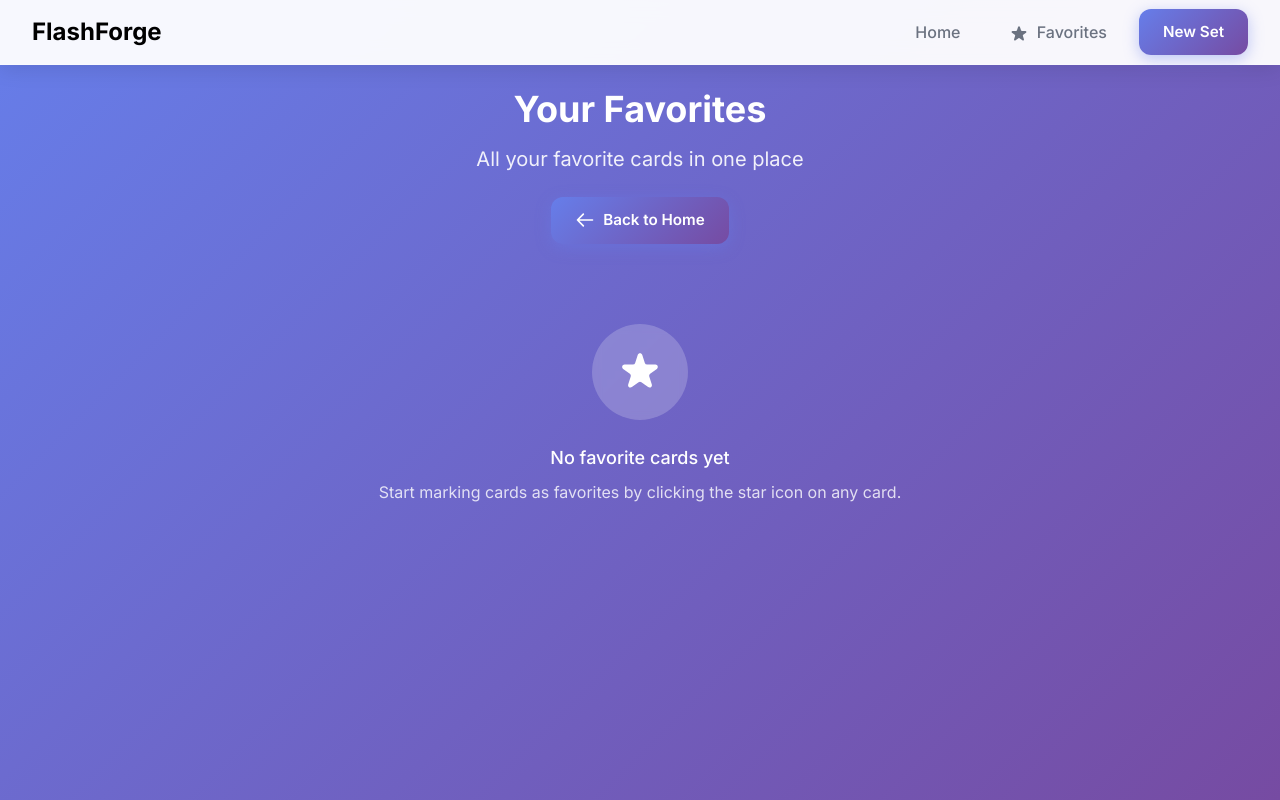
After one commit to NathanielDSmith/Flashforge, a Flask app: page /favorites in a window 1280 px wide. The commit adds this page. Run offline with Flask 3, Linux system fonts and the light colour scheme; some libraries are stand-ins or nearby versions.

Commit message:
Add favorites feature with star functionality and favorites page

```diff
--- a/app.py
+++ b/app.py
@@ -86,10 +86,18 @@ def index():
     """Home page showing all flashcard sets"""
     try:
         data = FlashcardManager.load_data()
-        return render_template('index.html', sets=data['sets'])
+
+        # Count favorite cards
+        favorite_count = 0
+        for flashcard_set in data['sets']:
+            for card in flashcard_set['cards']:
+                if card.get('favorite', False):
+                    favorite_count += 1
+
+        return render_template('index.html', sets=data['sets'], favorite_count=favorite_count)
     except Exception as e:
         flash(f"Error loading flashcard sets: {str(e)}", 'error')
-        return render_template('index.html', sets=[])
+        return render_template('index.html', sets=[], favorite_count=0)
 
 @app.route('/set/new', methods=['GET', 'POST'])
 def new_set():
@@ -178,6 +186,7 @@ def new_card(set_id):
                     'id': FlashcardManager.get_next_id(flashcard_set_in_data['cards']),
                     'question': question,
                     'answer': answer,
+                    'favorite': False,
                     'created_at': datetime.now().isoformat()
                 }
                 flashcard_set_in_data['cards'].append(new_card)
@@ -194,6 +203,67 @@ def new_card(set_id):
     except Exception as e:
         flash(f'Error loading flashcard set: {str(e)}', 'error')
         return redirect(url_for('index'))
+
+@app.route('/card/<int:set_id>/<int:card_id>/toggle-favorite', methods=['POST'])
+def toggle_favorite(set_id, card_id):
+    """Toggle favorite status of a card"""
+    try:
+        data = FlashcardManager.load_data()
+
+        # Find the set and card
+        flashcard_set = None
+        target_card = None
+
+        for set_item in data['sets']:
+            if set_item['id'] == set_id:
+                flashcard_set = set_item
+                for card in set_item['cards']:
+                    if card['id'] == card_id:
+                        target_card = card
+                        break
+                break
+
+        if not flashcard_set or not target_card:
+            return jsonify({'success': False, 'message': 'Card not found'}), 404
+
+        # Toggle favorite status
+        target_card['favorite'] = not target_card.get('favorite', False)
+
+        if FlashcardManager.save_data(data):
+            return jsonify({
+                'success': True,
+                'favorite': target_card['favorite'],
+                'message': 'Card added to favorites!' if target_card['favorite'] else 'Card removed from favorites!'
+            })
+        else:
+            return jsonify({'success': False, 'message': 'Error saving changes'}), 500
+
+    except Exception as e:
+        return jsonify({'success': False, 'message': f'Error: {str(e)}'}), 500
+
+@app.route('/favorites')
+def favorites():
+    """Display all favorite cards from all sets"""
+    try:
+        data = FlashcardManager.load_data()
+        favorite_cards = []
+
+        # Collect all favorite cards with their set information
+        for flashcard_set in data['sets']:
+            for card in flashcard_set['cards']:
+                if card.get('favorite', False):
+                    favorite_cards.append({
+                        'card': card,
+                        'set': {
+                            'id': flashcard_set['id'],
+                            'title': flashcard_set['title']
+                        }
+                    })
+
+        return render_template('favorites.html', favorite_cards=favorite_cards)
+    except Exception as e:
+        flash(f'Error loading favorites: {str(e)}', 'error')
+        return render_template('favorites.html', favorite_cards=[])
 
 @app.route('/set/<int:set_id>/delete', methods=['POST'])
 def delete_set(set_id):
--- a/static/js/flashcard.js
+++ b/static/js/flashcard.js
@@ -220,6 +220,126 @@ function deleteCard(setId, cardId, button) {
     form.submit();
 }
 
+// Favorite toggle function
+function toggleFavorite(setId, cardId, button) {
+    // Prevent event propagation to avoid triggering flip
+    event.stopPropagation();
+
+    // Show loading state
+    const originalClass = button.className;
+    const originalSvg = button.querySelector('svg');
+    const originalSvgClass = originalSvg.className;
+
+    // Show loading spinner
+    button.innerHTML = `
+        <svg class="w-5 h-5 animate-spin text-gray-400" fill="none" viewBox="0 0 24 24">
+            <circle class="opacity-25" cx="12" cy="12" r="10" stroke="currentColor" stroke-width="4"></circle>
+            <path class="opacity-75" fill="currentColor" d="M4 12a8 8 0 018-8V0C5.373 0 0 5.373 0 12h4zm2 5.291A7.962 7.962 0 014 12H0c0 3.042 1.135 5.824 3 7.938l3-2.647z"></path>
+        </svg>
+    `;
+
+    // Make API call
+    fetch(`/card/${setId}/${cardId}/toggle-favorite`, {
+        method: 'POST',
+        headers: {
+            'Content-Type': 'application/json',
+        }
+    })
+    .then(response => {
+        if (!response.ok) {
+            throw new Error(`HTTP error! status: ${response.status}`);
+        }
+        return response.json();
+    })
+    .then(data => {
+        if (data.success) {
+            // Update button appearance based on new favorite status
+            if (data.favorite) {
+                button.className = 'favorite-btn absolute top-2 right-2 text-yellow-500 hover:text-yellow-600 transition-colors z-20';
+                button.innerHTML = `
+                    <svg class="w-5 h-5 fill-current" viewBox="0 0 20 20">
+                        <path d="M9.049 2.927c.3-.921 1.603-.921 1.902 0l1.07 3.292a1 1 0 00.95.69h3.462c.969 0 1.371 1.24.588 1.81l-2.8 2.034a1 1 0 00-.364 1.118l1.07 3.292c.3.921-.755 1.688-1.54 1.118l-2.8-2.034a1 1 0 00-1.175 0l-2.8 2.034c-.784.57-1.838-.197-1.539-1.118l1.07-3.292a1 1 0 00-.364-1.118L2.98 8.72c-.783-.57-.38-1.81.588-1.81h3.461a1 1 0 00.951-.69l1.07-3.292z"/>
+                    </svg>
+                `;
+            } else {
+                button.className = 'favorite-btn absolute top-2 right-2 text-gray-400 hover:text-yellow-600 transition-colors z-20';
+                button.innerHTML = `
+                    <svg class="w-5 h-5 fill-none stroke-current" viewBox="0 0 20 20">
+                        <path d="M9.049 2.927c.3-.921 1.603-.921 1.902 0l1.07 3.292a1 1 0 00.95.69h3.462c.969 0 1.371 1.24.588 1.81l-2.8 2.034a1 1 0 00-.364 1.118l1.07 3.292c.3.921-.755 1.688-1.54 1.118l-2.8-2.034a1 1 0 00-1.175 0l-2.8 2.034c-.784.57-1.838-.197-1.539-1.118l1.07-3.292a1 1 0 00-.364-1.118L2.98 8.72c-.783-.57-.38-1.81.588-1.81h3.461a1 1 0 00.951-.69l1.07-3.292z"/>
+                    </svg>
+                `;
+            }
+
+            // Show success message
+            showNotification(data.message, 'success');
+
+            // Update favorites count on home page if it exists
+            const favoritesLink = document.querySelector('a[href="/favorites"]');
+            if (favoritesLink) {
+                const currentText = favoritesLink.textContent;
+                const match = currentText.match(/Favorites \((\d+)\)/);
+                if (match) {
+                    const currentCount = parseInt(match[1]);
+                    const newCount = data.favorite ? currentCount + 1 : currentCount - 1;
+                    favoritesLink.innerHTML = `
+                        <svg class="w-5 h-5 mr-2" fill="currentColor" viewBox="0 0 20 20">
+                            <path d="M9.049 2.927c.3-.921 1.603-.921 1.902 0l1.07 3.292a1 1 0 00.95.69h3.462c.969 0 1.371 1.24.588 1.81l-2.8 2.034a1 1 0 00-.364 1.118l1.07 3.292c.3.921-.755 1.688-1.54 1.118l-2.8-2.034a1 1 0 00-1.175 0l-2.8 2.034c-.784.57-1.838-.197-1.539-1.118l1.07-3.292a1 1 0 00-.364-1.118L2.98 8.72c-.783-.57-.38-1.81.588-1.81h3.461a1 1 0 00.951-.69l1.07-3.292z"/>
+                        </svg>
+                        Favorites (${newCount})
+                    `;
+                }
+            }
+        } else {
+            // Show error message
+            showNotification(data.message, 'error');
+            // Restore original button state
+            button.className = originalClass;
+            button.innerHTML = `<svg class="${originalSvgClass}" viewBox="0 0 20 20">
+                <path d="M9.049 2.927c.3-.921 1.603-.921 1.902 0l1.07 3.292a1 1 0 00.95.69h3.462c.969 0 1.371 1.24.588 1.81l-2.8 2.034a1 1 0 00-.364 1.118l1.07 3.292c.3.921-.755 1.688-1.54 1.118l-2.8-2.034a1 1 0 00-1.175 0l-2.8 2.034c-.784.57-1.838-.197-1.539-1.118l1.07-3.292a1 1 0 00-.364-1.118L2.98 8.72c-.783-.57-.38-1.81.588-1.81h3.461a1 1 0 00.951-.69l1.07-3.292z"/>
+            </svg>`;
+        }
+    })
+    .catch(error => {
+        console.error('Error:', error);
+        showNotification('Error updating favorite status', 'error');
+        // Restore original button state
+        button.className = originalClass;
+        button.innerHTML = `<svg class="${originalSvgClass}" viewBox="0 0 20 20">
+            <path d="M9.049 2.927c.3-.921 1.603-.921 1.902 0l1.07 3.292a1 1 0 00.95.69h3.462c.969 0 1.371 1.24.588 1.81l-2.8 2.034a1 1 0 00-.364 1.118l1.07 3.292c.3.921-.755 1.688-1.54 1.118l-2.8-2.034a1 1 0 00-1.175 0l-2.8 2.034c-.784.57-1.838-.197-1.539-1.118l1.07-3.292a1 1 0 00-.364-1.118L2.98 8.72c-.783-.57-.38-1.81.588-1.81h3.461a1 1 0 00.951-.69l1.07-3.292z"/>
+        </svg>`;
+    });
+}
+
+// Notification function
+function showNotification(message, type = 'info') {
+    // Create notification element
+    const notification = document.createElement('div');
+    notification.className = `fixed top-4 right-4 z-50 p-4 rounded-lg shadow-lg transition-all duration-300 transform translate-x-full ${
+        type === 'success' ? 'bg-green-500 text-white' :
+        type === 'error' ? 'bg-red-500 text-white' :
+        'bg-blue-500 text-white'
+    }`;
+    notification.textContent = message;
+
+    // Add to page
+    document.body.appendChild(notification);
+
+    // Animate in
+    setTimeout(() => {
+        notification.classList.remove('translate-x-full');
+    }, 100);
+
+    // Remove after 3 seconds
+    setTimeout(() => {
+        notification.classList.add('translate-x-full');
+        setTimeout(() => {
+            if (notification.parentNode) {
+                notification.parentNode.removeChild(notification);
+            }
+        }, 300);
+    }, 3000);
+}
+
 // Initialize when DOM is loaded
 document.addEventListener('DOMContentLoaded', function() {
     // Only initialize if we're on a page with flashcards
--- /dev/null
+++ b/templates/favorites.html
@@ -0,0 +1,77 @@
+{% extends "base.html" %}
+
+{% block title %}FlashForge - Favorites{% endblock %}
+
+{% block content %}
+<div class="px-4 sm:px-6 lg:px-8">
+    <div class="text-center mb-8">
+        <h1 class="text-4xl font-bold text-white mb-4">Your Favorites</h1>
+        <p class="text-xl text-white opacity-90 mb-6">All your favorite cards in one place</p>
+        <a href="{{ url_for('index') }}" class="btn btn-secondary">
+            <svg class="w-5 h-5 mr-2" fill="none" stroke="currentColor" viewBox="0 0 24 24">
+                <path stroke-linecap="round" stroke-linejoin="round" stroke-width="2" d="M10 19l-7-7m0 0l7-7m-7 7h18"></path>
+            </svg>
+            Back to Home
+        </a>
+    </div>
+
+    {% if favorite_cards %}
+        <div class="grid grid-cols-1 md:grid-cols-2 lg:grid-cols-3 gap-6">
+            {% for item in favorite_cards %}
+            <div class="flip-card" data-card-id="{{ item.card.id }}">
+                <div class="flip-card-inner">
+                    <!-- Front of card -->
+                    <div class="flip-card-front" onclick="flipCard(this.parentElement.parentElement)">
+                        <button onclick="event.stopPropagation(); toggleFavorite({{ item.set.id }}, {{ item.card.id }}, this)"
+                                class="favorite-btn text-yellow-500">
+                            <svg class="w-5 h-5 fill-current" viewBox="0 0 20 20">
+                                <path d="M9.049 2.927c.3-.921 1.603-.921 1.902 0l1.07 3.292a1 1 0 00.95.69h3.462c.969 0 1.371 1.24.588 1.81l-2.8 2.034a1 1 0 00-.364 1.118l1.07 3.292c.3.921-.755 1.688-1.54 1.118l-2.8-2.034a1 1 0 00-1.175 0l-2.8 2.034c-.784.57-1.838-.197-1.539-1.118l1.07-3.292a1 1 0 00-.364-1.118L2.98 8.72c-.783-.57-.38-1.81.588-1.81h3.461a1 1 0 00.951-.69l1.07-3.292z"/>
+                            </svg>
+                        </button>
+                        <div>
+                            <div class="text-xs bg-indigo-100 text-indigo-800 px-2 py-1 rounded-full mb-3 inline-block">
+                                {{ item.set.title }}
+                            </div>
+                            <h3 class="text-lg font-semibold mb-2">Question</h3>
+                            <p class="text-lg">{{ item.card.question }}</p>
+                            <p class="text-sm mt-4 opacity-75">Click to flip</p>
+                        </div>
+                    </div>
+
+                    <!-- Back of card -->
+                    <div class="flip-card-back">
+                        <div>
+                            <div class="text-xs bg-indigo-100 text-indigo-800 px-2 py-1 rounded-full mb-3 inline-block">
+                                {{ item.set.title }}
+                            </div>
+                            <h3 class="text-lg font-semibold mb-2">Answer</h3>
+                            <p class="text-lg mb-4">{{ item.card.answer }}</p>
+                            <div class="flex justify-center space-x-2">
+                                <button onclick="flipCardBack(this)"
+                                        class="btn btn-secondary text-xs px-3 py-1">
+                                    Flip Back
+                                </button>
+                                <a href="{{ url_for('view_set', set_id=item.set.id) }}"
+                                   class="btn btn-primary text-xs px-3 py-1">
+                                    View Set
+                                </a>
+                            </div>
+                        </div>
+                    </div>
+                </div>
+            </div>
+            {% endfor %}
+        </div>
+    {% else %}
+        <div class="text-center py-12">
+            <div class="mx-auto w-24 h-24 bg-white bg-opacity-20 rounded-full flex items-center justify-center mb-6 backdrop-filter backdrop-blur-sm">
+                <svg class="w-12 h-12 text-white" fill="currentColor" viewBox="0 0 20 20">
+                    <path d="M9.049 2.927c.3-.921 1.603-.921 1.902 0l1.07 3.292a1 1 0 00.95.69h3.462c.969 0 1.371 1.24.588 1.81l-2.8 2.034a1 1 0 00-.364 1.118l1.07 3.292c.3.921-.755 1.688-1.54 1.118l-2.8-2.034a1 1 0 00-1.175 0l-2.8 2.034c-.784.57-1.838-.197-1.539-1.118l1.07-3.292a1 1 0 00-.364-1.118L2.98 8.72c-.783-.57-.38-1.81.588-1.81h3.461a1 1 0 00.951-.69l1.07-3.292z"/>
+                </svg>
+            </div>
+            <h3 class="text-lg font-medium text-white mb-2">No favorite cards yet</h3>
+            <p class="text-white opacity-80">Start marking cards as favorites by clicking the star icon on any card.</p>
+        </div>
+    {% endif %}
+</div>
+{% endblock %}
--- a/templates/partials/navigation.html
+++ b/templates/partials/navigation.html
@@ -10,6 +10,12 @@
                 <a href="{{ url_for('index') }}" class="nav-link">
                     Home
                 </a>
+                <a href="{{ url_for('favorites') }}" class="nav-link">
+                    <svg class="w-5 h-5 mr-1 inline" fill="currentColor" viewBox="0 0 20 20">
+                        <path d="M9.049 2.927c.3-.921 1.603-.921 1.902 0l1.07 3.292a1 1 0 00.95.69h3.462c.969 0 1.371 1.24.588 1.81l-2.8 2.034a1 1 0 00-.364 1.118l1.07 3.292c.3.921-.755 1.688-1.54 1.118l-2.8-2.034a1 1 0 00-1.175 0l-2.8 2.034c-.784.57-1.838-.197-1.539-1.118l1.07-3.292a1 1 0 00-.364-1.118L2.98 8.72c-.783-.57-.38-1.81.588-1.81h3.461a1 1 0 00.951-.69l1.07-3.292z"/>
+                    </svg>
+                    Favorites
+                </a>
                 <a href="{{ url_for('new_set') }}" class="btn">
                     New Set
                 </a>
```
Also changed, not shown: static/css/flashcard.css (+42 -41 lines), templates/index.html (+10 -0 lines), templates/partials/flashcard.html (+14 -8 lines).
